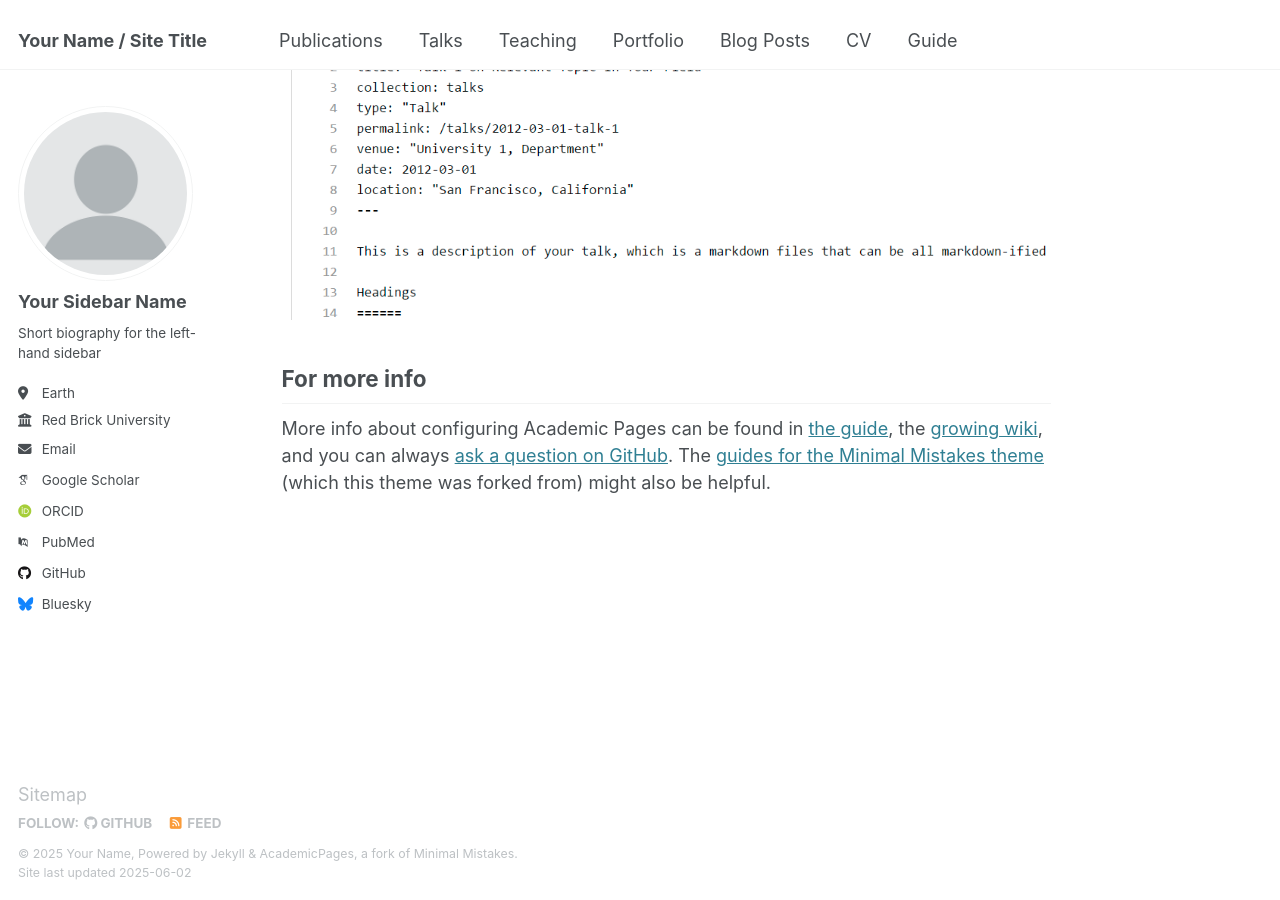
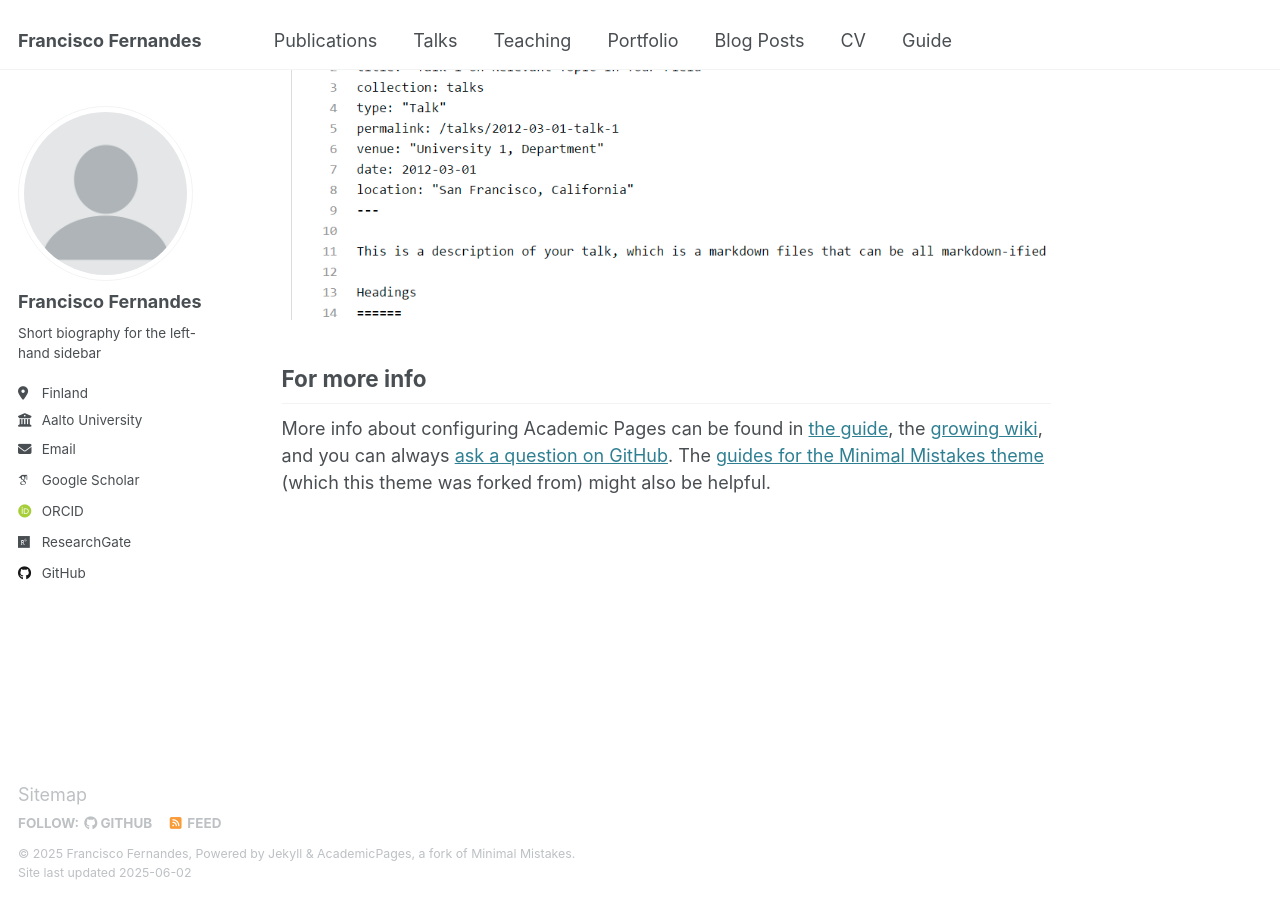
Before and after one commit to feferna/feferna.github.io, a Jekyll site: the page built from _pages/about.md, in a window 1280 px wide and 900 px high, scrolled down 2642 px. Built offline with Jekyll 4.4.1, drawn with Linux system fonts in a browser that asks for light colours; some web fonts are replaced.

Commit message:
Start adding contents

```diff
--- a/_config.yml
+++ b/_config.yml
@@ -9,13 +9,13 @@
 # Basic Site Settings
 locale                   : "en-US"
 site_theme               : "default"
-title                    : "Your Name / Site Title"
+title                    : "Francisco Fernandes"
 title_separator          : "-"
-name                     : &name "Your Name"
+name                     : &name "Francisco Fernandes"
 description              : &description "personal description"
-url                      : https://academicpages.github.io # the base hostname & protocol for your site e.g. "https://[your GitHub username].github.io"
+url                      : https://feferna.github.io # the base hostname & protocol for your site e.g. "https://[your GitHub username].github.io"
 baseurl                  : "" # the subpath of your site, e.g. "/blog"
-repository               : "academicpages/academicpages.github.io"
+repository               : "feferna/feferna.github.io"
 
 # Site Author - The following control what appear as part of the author content on the side bar.
 #               If a field is blank the icon and link will not appear, otherwise it will be shown.
@@ -23,34 +23,34 @@ repository               : "academicpages/academicpages.github.io"
 author:
   # Biographic information
   avatar           : "profile.png"
-  name             : "Your Sidebar Name"
+  name             : "Francisco Fernandes"
   pronouns         : # example: "she/her"
   bio              : "Short biography for the left-hand sidebar"
-  location         : "Earth"
-  employer         : "Red Brick University"
+  location         : "Finland"
+  employer         : "Aalto University"
   uri              : # URL
-  email            : "none@example.org"
+  email            : "francisco.fernandesjunior@aalto.fi"
 
   # Academic websites
   arxiv            : # URL - Update with the correct link to your profile
-  googlescholar    : "https://scholar.google.com/citations?user=PS_CX0AAAAAJ"
+  googlescholar    : "https://scholar.google.com/citations?user=l9OwvqAAAAAJ"
   impactstory      : # URL
-  orcid            : "http://orcid.org/yourorcidurl"
+  orcid            : "http://orcid.org/0000-0003-2301-8820"
   semantic         : # URL
-  pubmed           : "https://www.ncbi.nlm.nih.gov/pubmed/?term=john+snow"
-  researchgate     : # URL
+  pubmed           : # "https://www.ncbi.nlm.nih.gov/pubmed/?term=john+snow"
+  researchgate     : "https://www.researchgate.net/profile/Francisco-Erivaldo-Fernandes-Junior"
   scopus           : # URL
 
   # Repositories and software development
   bitbucket        : # Username - Update with your username on the site
   codepen          : # Username
   dribbble         : # Username
-  github           : "academicpages"
+  github           : "feferna"
   kaggle           : # Username
   stackoverflow    : # User number or user number and name (i.e., use "1" or "1/jeff-atwood")
 
   # Social media
-  bluesky          : "bsky.app" # Replace this with you Bluesky username
+  bluesky          : # "bsky.app" # Replace this with you Bluesky username
   facebook         : # Username
   flickr           : # Username
   foursquare       : # Username
```
